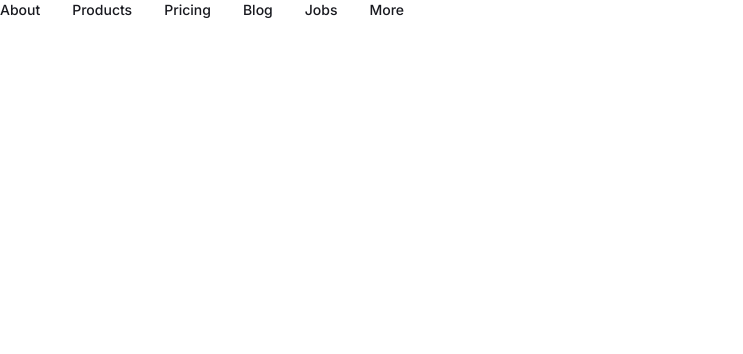
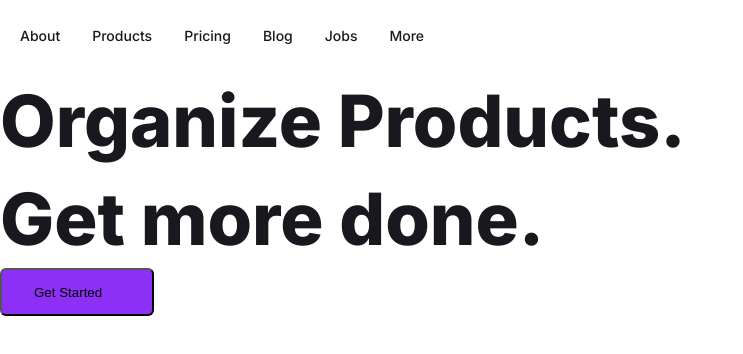
Before and after one commit to archis-academy/arya-landify, a plain HTML site: page index.html in a window 1280 px wide. Shown: the whole page, without its empty margins (0-743 px from the left). Drawn offline with Linux system fonts and the light colour scheme; a web font is replaced by a local one.

Commit message:
adding content and button

```diff
--- a/index.html
+++ b/index.html
@@ -26,6 +26,9 @@
                 <li><a class="nav-link-text" href="#">More</a></li>
             </ul>
         </nav>
+        <h1 class = "content">Organize Products.<br> Get more done.<br>
+            <button class ="start-button">Get Started</button>
+        </h1>
 
     </div>
 
--- a/styles.css
+++ b/styles.css
@@ -1,16 +1,16 @@
 /* CSS Reset - all the elements will be having a default styling given by the browser */
-*{
+* {
     margin: 0;
     padding: 0;
-    box-sizing:border-box;
+    box-sizing: border-box;
 }
 
 .app {
-    width:100 vw;
-    height : 100 vh
+    width: 100 vw;
+    height: 100 vh
 }
 
-.nav-link-text{
+.nav-link-text {
     font-family: inter, sans-serif;
     font-weight: 500;
     font-size: 14px;
@@ -18,12 +18,40 @@
     color: #18191F;
     text-decoration: none;
 }
-.nav-bar{
+
+.nav-bar {
+    /* max-width more than 1440 px gives free space in left and right side  */
     max-width: 1440px;
-    height:72px;
+    height: 72px;
+    display: flex;
+    align-items: center;
+    padding: 0 20px;
 }
-.nav-bar-list{
-    display:flex;
-    gap:32px;
+
+.nav-bar-list {
+    display: flex;
+    gap: 32px;
     list-style: none;
 }
+
+.content {
+    font-family: 'Inter';
+    font-weight: 800;
+    font-size: 72px;
+    line-height: 98px;
+    color: #18191F;
+    width: 730px;
+    height: 196px;
+}
+
+.start-button {
+    display: flex;
+    flex-direction: row;
+    align-items: center;
+    padding: 12px 32px;
+    gap: 10px;
+    width: 154px;
+    height: 48px;
+    background: #8C30F5;
+    border-radius: 6px;
+}
```
Also changed, not shown: images/Landifylogo.jpg (added).
